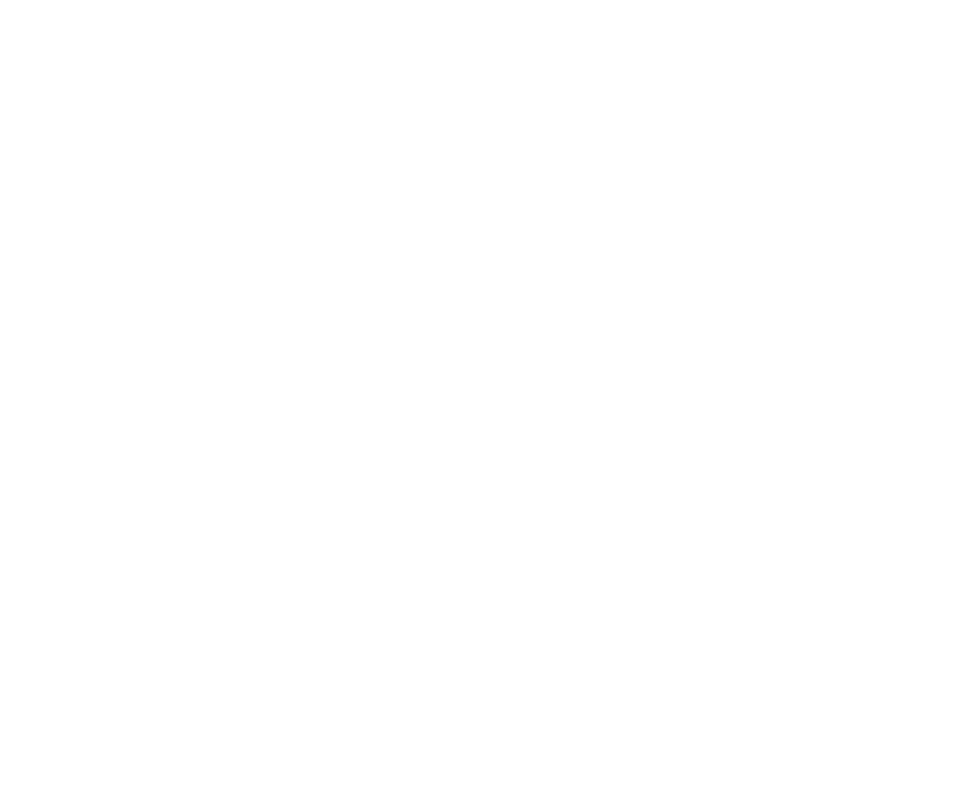
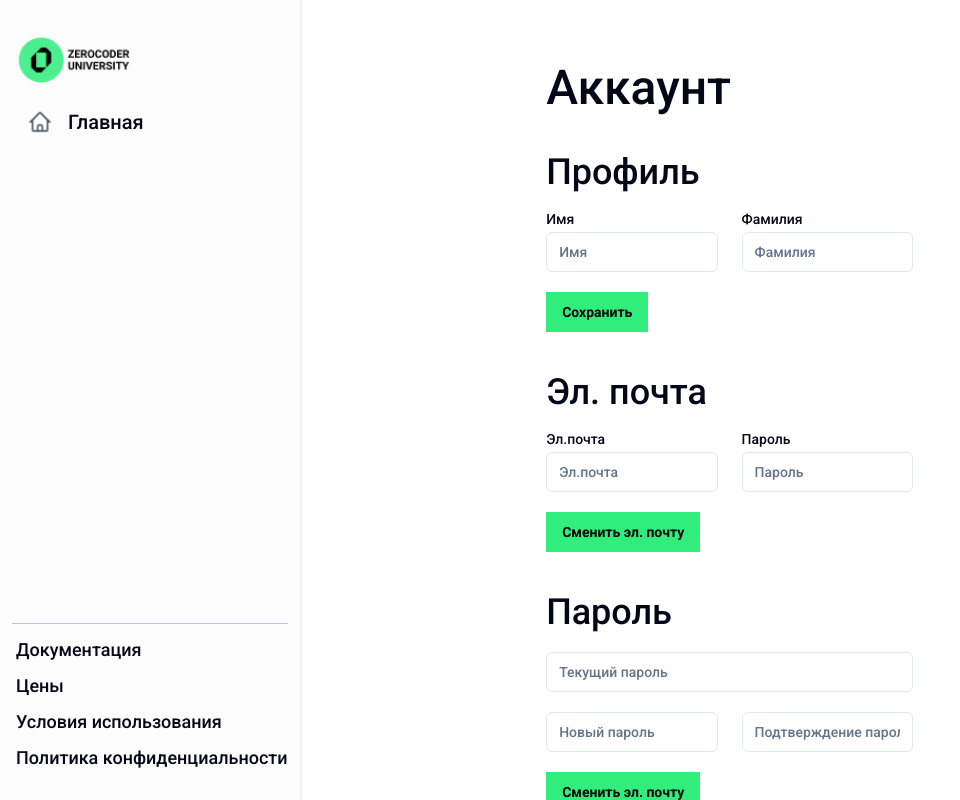
Before and after one commit to Hron0/zerocoder, a React (Vite) app: page /profile in a window 1280 px wide. Before the commit this address had no page. Shown: the whole page, without its empty margins (0-960 px from the left). Built offline with nearby package versions, Linux system fonts and the light colour scheme.

Commit message:
profile page

```diff
--- a/src/App.tsx
+++ b/src/App.tsx
@@ -1,10 +1,12 @@
 import { Routes, Route } from 'react-router';
 import ApiKeys from './pages/ApiKeys';
+import Profile from './pages/Profile';
 function App() {
 
   return (
     <Routes>
-      <Route path='/apiKey' element={<ApiKeys />}></Route>
+      <Route path='/profile/apiKey' element={<ApiKeys />}></Route>
+      <Route path='/profile' element={<Profile />}></Route>
     </Routes>
   )
 }
--- a/src/Components/Layouts/ProfileLayout.tsx
+++ b/src/Components/Layouts/ProfileLayout.tsx
@@ -14,13 +14,12 @@
         }
     }, [])
 
-
     return (
-        <div className="md:w-screen md:h-screen flex flex-row bg-white">
+        <div className="md:w-screen md:h-screen flex flex-row bg-white overflow-x-hidden">
             <Sidebar sideBar={sideBar} setSideBar={setSideBar}/>
             <div className={cn(
                 sideBar ? 'bg-gray-400/75 lg:bg-transparent' : '',
-                'z-20'
+                'z-20 w-full'
             )}
                 onClick={(e) => {
                     if (mobile) {
--- a/src/Components/Nav/Sidebar.tsx
+++ b/src/Components/Nav/Sidebar.tsx
@@ -26,27 +26,25 @@
         <img src={lock} alt="menu" />
       </Button>
       <div className={cn(
-        'w-1/2 md:w-[25%] lg:w-[20%] h-full flex flex-col justify-between relative items-start gap-4 px-3 py-6 z-30 bg-secondaryA border-r-2 border-secondaryB',
-        'fixed transition duration-150 ease-in-out',
-        sideBar ? 'translate-x-0' : 'translate-x-[-250px]'
+        'max-w-[70%] h-full flex flex-col justify-between items-start gap-4 px-3 py-6 z-30 bg-secondaryA border-r-2 border-secondaryB',
+        'fixed lg:static transition duration-150 ease-in-out',
+        sideBar ? 'translate-x-0' : 'translate-x-[-350px]'
       )}>
         <div className='flex flex-col items-start h-[20%] pt-6 lg:pt-3 pl-1 w-full'>
           <img src={Logo} alt="Logo" className='pb-3' width={120} />
 
-          <a href="" className='flex w-[50%] items-center gap-4 hover:bg-[#f1f1f1] p-3 lg:p-3 rounded-xl'>
+          <a href="" className='flex items-center gap-4 hover:bg-[#f1f1f1] py-3 pl-3 pr-16 rounded-xl'>
             <img src={home} alt="Home" className='w-6 h-6' />
             <span className='text-lg lg:text-xl font-medium'>Главная</span>
           </a>
         </div>
 
-        <div className='w-full flex flex-col justify-between'>
-          <div className='flex flex-col items-start pt-3 pb-1 pl-1 gap-2 border-t-[1px] border-gray-400/60'>
+          <div className='flex w-full flex-col items-start pt-3 pb-1 pl-1 gap-2 border-t-[1px] border-gray-400/60 text-nowrap'>
             <a href="" className='font-medium text-lg'>Документация</a>
-            <a href="" className='font-medium text-lg'>Документация</a>
-            <a href="" className='font-medium text-lg'>Документация</a>
-            <a href="" className='font-medium text-lg'>Документация</a>
+            <a href="" className='font-medium text-lg'>Цены</a>
+            <a href="" className='font-medium text-lg'>Условия использования</a>
+            <a href="" className='font-medium text-lg'>Политика конфиденциальности</a>
           </div>
-        </div>
       </div>
     </>
   )
--- /dev/null
+++ b/src/Components/UI/InputWLabel.tsx
@@ -0,0 +1,18 @@
+import React from 'react'
+import { Input } from './input'
+import { Label } from './label'
+interface propps  {
+    label: string,
+    plc: string
+}
+
+const InputWLabel = ({label, plc}: propps) => {
+    return (
+        <div className="grid w-full max-w-md items-center gap-1.5">
+            <Label>{label}</Label>
+            <Input type="email" id="email" placeholder={plc}/>
+        </div>
+    )
+}
+
+export default InputWLabel
--- /dev/null
+++ b/src/Components/UI/input.tsx
@@ -0,0 +1,25 @@
+import * as React from "react"
+
+import { cn } from "@/lib/utils"
+
+export interface InputProps
+  extends React.InputHTMLAttributes<HTMLInputElement> {}
+
+const Input = React.forwardRef<HTMLInputElement, InputProps>(
+  ({ className, type, ...props }, ref) => {
+    return (
+      <input
+        type={type}
+        className={cn(
+          "flex h-10 w-full rounded-md border border-input bg-background px-3 py-2 text-sm ring-offset-background file:border-0 file:bg-transparent file:text-sm file:font-medium placeholder:text-muted-foreground focus-visible:outline-none focus-visible:ring-2 focus-visible:ring-ring focus-visible:ring-offset-2 disabled:cursor-not-allowed disabled:opacity-50",
+          className
+        )}
+        ref={ref}
+        {...props}
+      />
+    )
+  }
+)
+Input.displayName = "Input"
+
+export { Input }
--- /dev/null
+++ b/src/Components/UI/label.tsx
@@ -0,0 +1,24 @@
+import * as React from "react"
+import * as LabelPrimitive from "@radix-ui/react-label"
+import { cva, type VariantProps } from "class-variance-authority"
+
+import { cn } from "@/lib/utils"
+
+const labelVariants = cva(
+  "text-sm font-medium leading-none peer-disabled:cursor-not-allowed peer-disabled:opacity-70"
+)
+
+const Label = React.forwardRef<
+  React.ElementRef<typeof LabelPrimitive.Root>,
+  React.ComponentPropsWithoutRef<typeof LabelPrimitive.Root> &
+    VariantProps<typeof labelVariants>
+>(({ className, ...props }, ref) => (
+  <LabelPrimitive.Root
+    ref={ref}
+    className={cn(labelVariants(), className)}
+    {...props}
+  />
+))
+Label.displayName = LabelPrimitive.Root.displayName
+
+export { Label }
--- /dev/null
+++ b/src/pages/Profile.tsx
@@ -0,0 +1,48 @@
+import React from 'react'
+import ProfileLayout from '@/Components/Layouts/ProfileLayout'
+import { Input } from '@/Components/UI/input'
+import InputWLabel from '@/Components/UI/InputWLabel'
+import { Button } from '@//Components/UI/button';
+
+const Profile = () => {
+    return (
+        <>
+            <ProfileLayout>
+                <div className="w-full h-full flex flex-col items-center pt-16 px-4 lg:px-0">
+                    <div className='flex flex-col items-start gap-10 md:w-1/2 2xl:w-[60%] relative'>
+                        <h1 className='text-xl lg:text-5xl font-medium'>Аккаунт</h1>
+                        <form action="" className='flex flex-col items-start gap-5 w-full'>
+                            <h1 className='text-lg lg:text-4xl font-medium'>Профиль</h1>
+                            <div className='flex flex-row gap-6 w-[75%]'>
+                                <InputWLabel label="Имя" plc="Имя" />
+                                <InputWLabel label="Фамилия" plc="Фамилия" />
+                            </div>
+                            <Button variant="destructive" className='rounded-none'>Сохранить</Button>
+                        </form>
+
+                        <form action="" className='flex flex-col items-start gap-5 w-full'>
+                            <h1 className='text-lg lg:text-4xl font-medium'>Эл. почта</h1>
+                            <div className='flex flex-row gap-6 w-[75%]'>
+                                <InputWLabel label="Эл.почта" plc="Эл.почта" />
+                                <InputWLabel label="Пароль" plc="Пароль" />
+                            </div>
+                            <Button variant="destructive" className='rounded-none'>Сменить эл. почту</Button>
+                        </form>
+
+                        <form action="" className='flex flex-col items-start gap-5 w-full'>
+                            <h1 className='text-lg lg:text-4xl font-medium'>Пароль</h1>
+                            <Input placeholder="Текущий пароль" type='password' className='w-[75%]'/>
+                            <div className='flex flex-row gap-6 w-[75%]'>
+                                <Input placeholder="Новый пароль" type='password'/>
+                                <Input placeholder="Подтверждение пароля" type='password'/>
+                            </div>
+                            <Button variant="destructive" className='rounded-none'>Сменить эл. почту</Button>
+                        </form>
+                    </div>
+                </div>
+            </ProfileLayout>
+        </>
+    )
+}
+
+export default Profile
```
